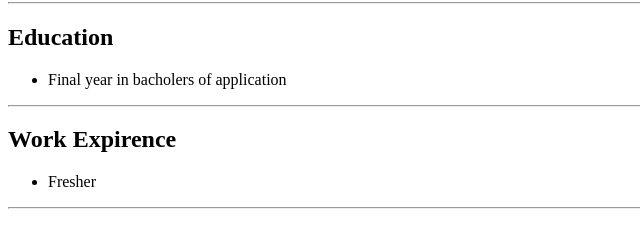
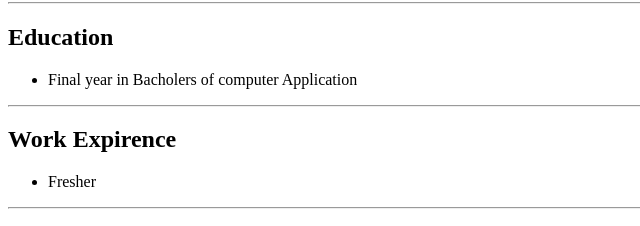
Before and after one commit to VasuGulati2003/html-resume, a plain HTML site: page index.html in a window 1280 px wide. Shown: the part 493-719 px from the top of the page, 0-640 px from the left. Drawn offline with Linux system fonts and the light colour scheme.

Commit message:
Update index.html

```diff
--- a/index.html
+++ b/index.html
@@ -13,7 +13,7 @@
     <p>I never dreamed about success . i worked for it.</p> <hr />
     <h2>Education</h2>
     <ul>
-        <li>Final year in bacholers of application</li>
+        <li>Final year in Bacholers of computer Application</li>
     </ul>
     <hr />
     <h2>Work Expirence</h2>
```
